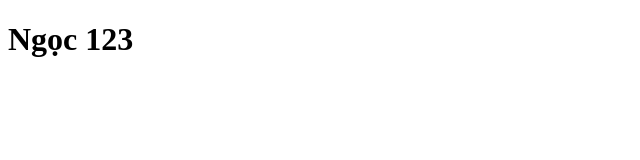
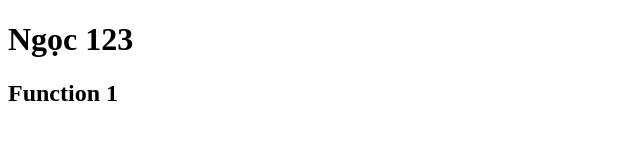
Before and after one commit to Irene2461/gitDemo_hnn, a plain HTML site: page index.html in a window 1280 px wide. Shown: the whole page, without its empty margins (0-640 px from the left). Drawn offline with Linux system fonts and the light colour scheme.

Commit message:
them function 1

```diff
--- a/index.html
+++ b/index.html
@@ -8,5 +8,6 @@
 </head>
 <body>
     <h1>Ngọc 123</h1>
+    <h2>Function 1</h2>
 </body>
 </html>
```
